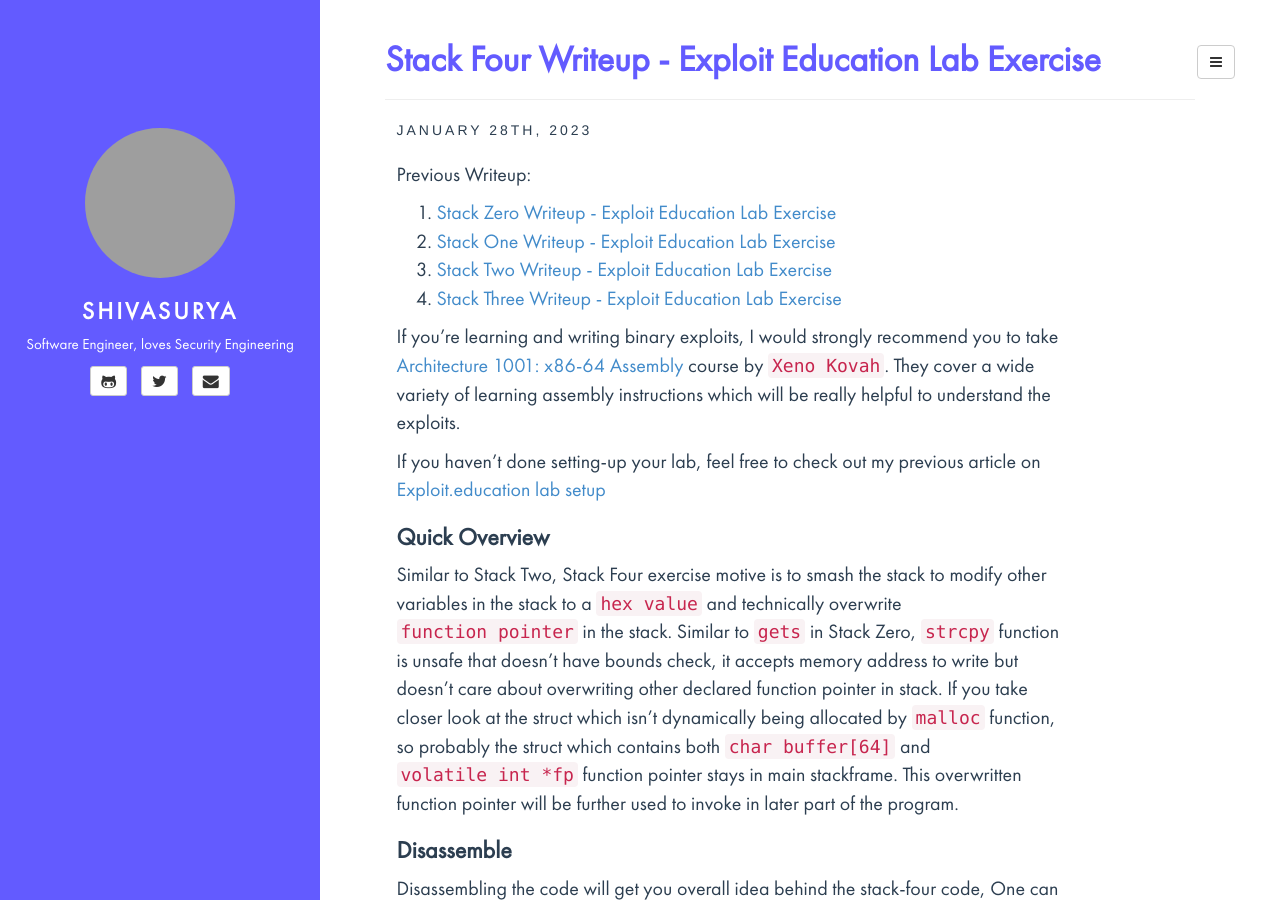
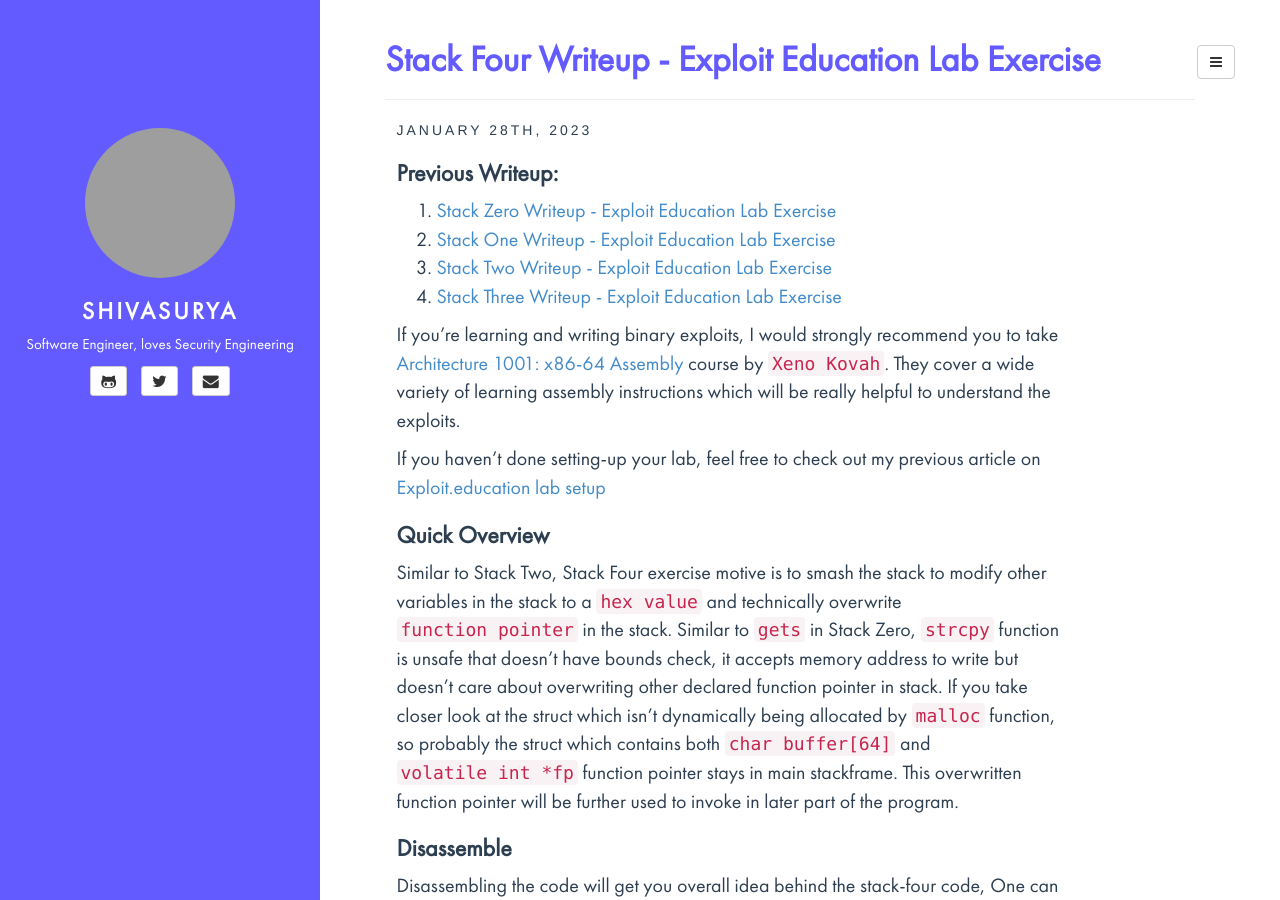
Before and after one commit to s5dev/s5dev.github.io, a Jekyll site: the page built from _posts/2023-01-28-exploit-education-stack-four-exercise-writeup.md, in a window 1280 px wide and 900 px high. Built offline with Jekyll 4.4.1, drawn with Linux system fonts in a browser that asks for light colours; grey boxes are pictures that could not be loaded.

Commit message:
fixed heading

```diff
--- a/_posts/2023-01-28-exploit-education-stack-four-exercise-writeup.md
+++ b/_posts/2023-01-28-exploit-education-stack-four-exercise-writeup.md
@@ -6,7 +6,8 @@ tags: [security, binary-exploitation, friday-gems]
 description: A comprehensive writeup that helps to understand Stack Four exercise stack-overflow vulnerability with learning resources.
 ---
 
-Previous Writeup:
+### Previous Writeup:
+
 1. [Stack Zero Writeup - Exploit Education Lab Exercise](https://shivasurya.me/security/binary-exploit/reverse-engineering/friday-gems/2023/01/12/exploit-education-stack-zero-exercise-writeup.html)
 2. [Stack One Writeup - Exploit Education Lab Exercise](https://shivasurya.me/security/binary-exploit/reverse-engineering/friday-gems/2023/01/20/exploit-education-stack-one-exercise-writeup.html)
 3. [Stack Two Writeup - Exploit Education Lab Exercise](https://shivasurya.me/security/binary-exploit/reverse-engineering/friday-gems/2023/01/26/exploit-education-stack-two-exercise-writeup.html)
```
